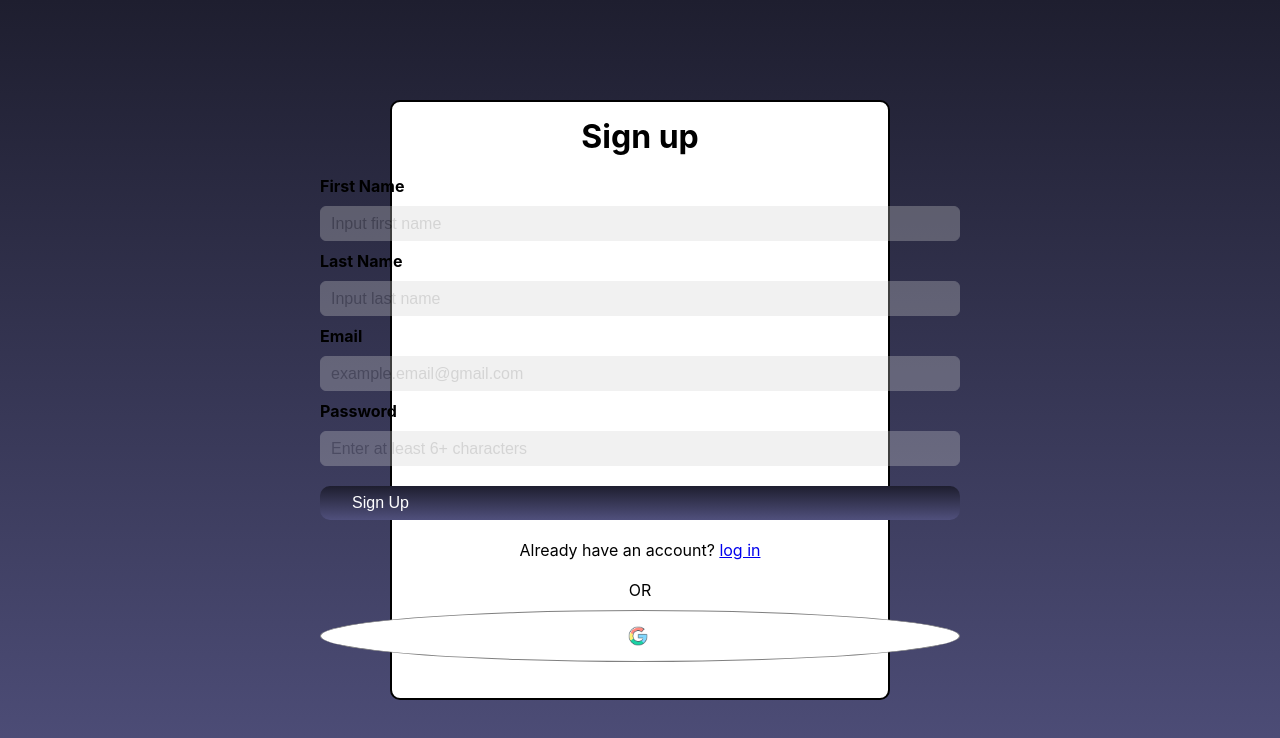
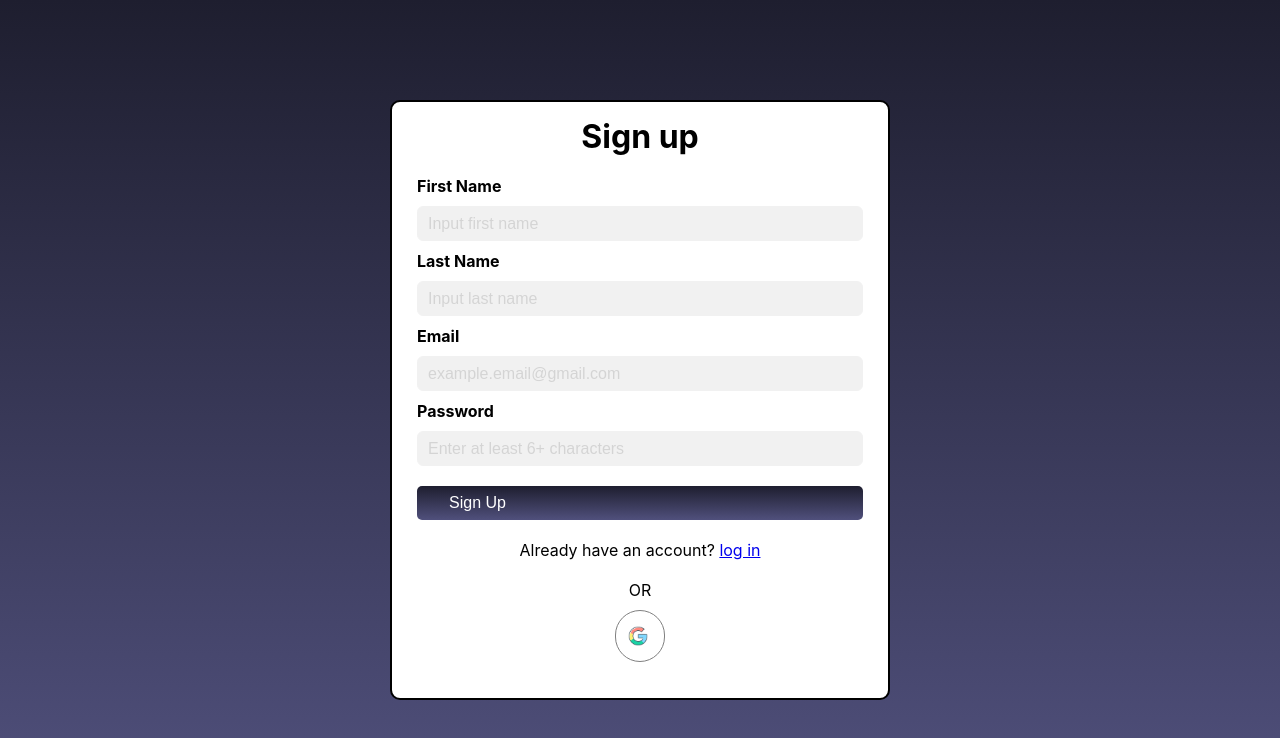
Before and after one commit to CGapprentice/MacroMatch, a React (Create React App) app in the folder frontend/: page /signinpage in a window 1280 px wide. Shown: the top 738 px of the page. Built offline with nearby package versions, Linux system fonts and the light colour scheme; no server answers.

Commit message:
fixed design on sign up page

```diff
--- a/frontend/src/pages/SigninPage.jsx
+++ b/frontend/src/pages/SigninPage.jsx
@@ -165,10 +165,12 @@ function SignInPage() {
                             <p>Already have an account? <Link to="/loginpage">log in</Link></p>
 
                             <p className='Or'>OR</p>
+                            <div className="googleButton">
+                                <button className="google-signin" type="button">
+                                    <img src="/google_logo.png" className="googleLogo" alt="Google Logo" />
+                                </button>
+                            </div>
 
-                            <button className="google-signin" type="button">
-                                <img src="/google_logo.png" className="googleLogo" alt="Google Logo" />
-                            </button>
                         </div>
                     </form>
                 </div>
--- a/frontend/src/sign.css
+++ b/frontend/src/sign.css
@@ -39,7 +39,7 @@
     display: flex;
     flex-direction: column;
     justify-content: center;
-    width: 50vw;
+    width: 50px;
 }
 
 
@@ -58,7 +58,15 @@
     justify-content: center;
 
 }
-
+.afterform button{
+    width: 100%;
+    border-radius: 5px;
+}
+.googleButton button{
+    width:50px;
+    align-items: center;
+    border-radius: 100px;
+}
 
 .google-signin{
 
```
